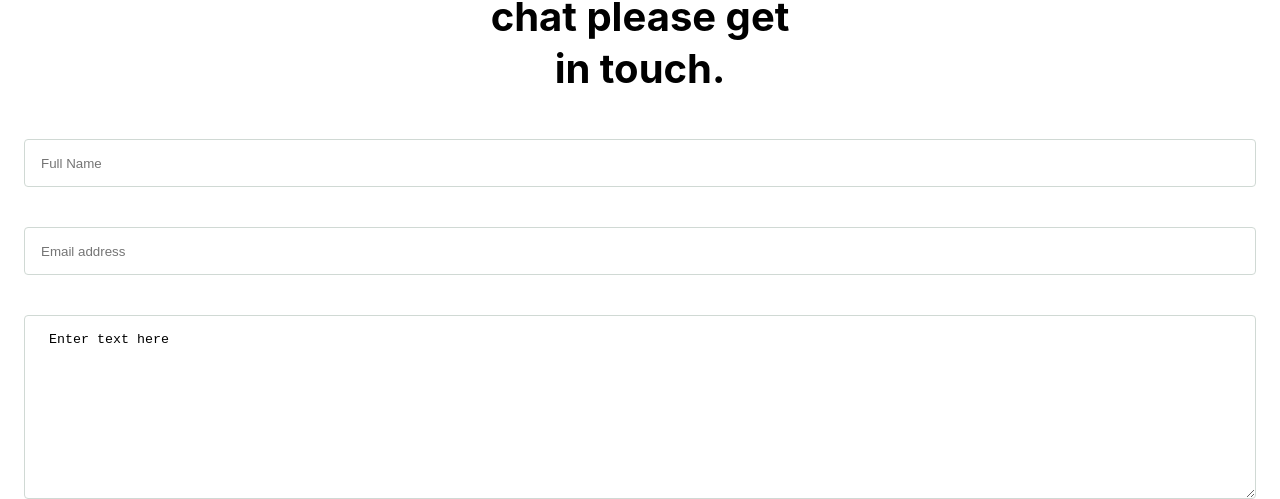
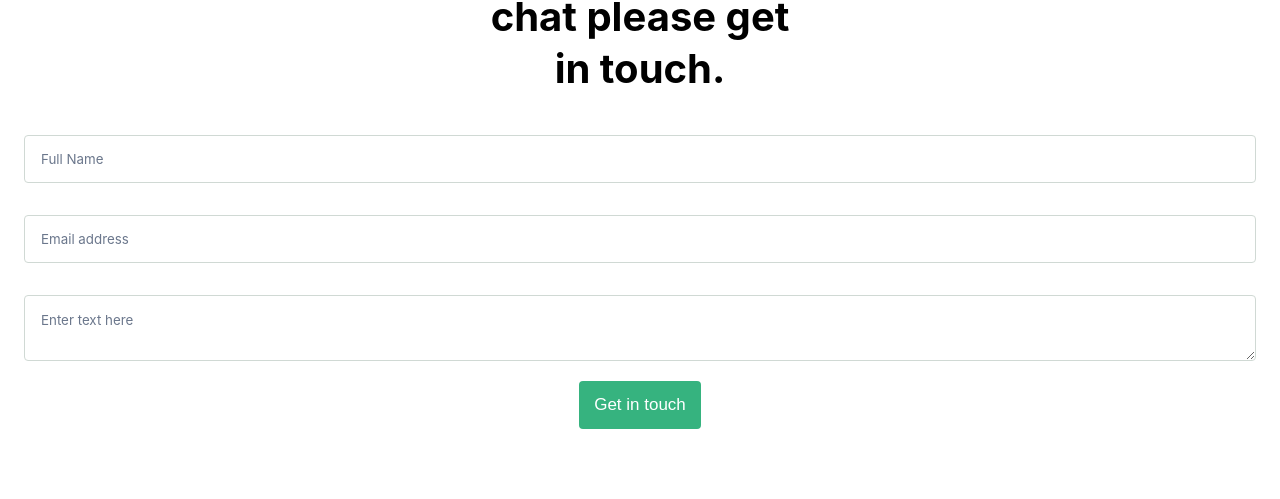
Before and after one commit to daveblaq/my-portfolio, a website: page index.html in a window 1280 px wide. Shown: the part 5941-6440 px from the top of the page. Drawn offline with Linux system fonts and the light colour scheme.

Commit message:
Update made to the contact form

```diff
--- a/css/style.css
+++ b/css/style.css
@@ -428,6 +428,7 @@ ul li {
   line-height: 52px;
   max-width: 327px;
   text-align: center;
+  font-family: 'Inter', sans-serif;
 }
 
 .contact-me > p {
@@ -437,6 +438,7 @@ ul li {
   line-height: 32px;
   text-align: center;
   color: #42526e;
+  font-family: 'Inter', sans-serif;
 }
 
 .contact-form {
@@ -447,27 +449,35 @@ ul li {
   height: 48px;
   padding: 16px;
   width: 100%;
-  margin-top: 20px;
-  margin-bottom: 20px;
+  margin-top: 16px;
+  margin-bottom: 16px;
   border-radius: 4px;
-  border: 1px solid #D0D9D4;
+  border: 1px solid #d0d9d4;
+  font-family: 'Inter', sans-serif;
 }
 
 .input-email {
   height: 48px;
   padding: 16px;
   width: 100%;
-  margin-top: 20px;
-  margin-bottom: 20px;
+  margin-top: 16px;
+  margin-bottom: 16px;
   border-radius: 4px;
-  border: 1px solid #D0D9D4;
+  border: 1px solid #d0d9d4;
+  font-family: 'Inter', sans-serif;
 }
 
 .input-text-area {
   padding: 16px;
   width: 100%;
-  margin-top: 20px;
-  margin-bottom: 20px;
+  margin-top: 16px;
+  margin-bottom: 16px;
   border-radius: 4px;
-  border: 1px solid #D0D9D4;
+  border: 1px solid #d0d9d4;
+  font-family: 'Inter', sans-serif;
 }
+
+::placeholder {
+  color: #6b778c;
+  opacity: 1;
+}
--- a/index.html
+++ b/index.html
@@ -243,12 +243,12 @@
             <h3>I'm always interested in hearing about new projects, so if you'd like to chat please get in touch.</h3>
         </div>
         <div class="contact-form">
-            <form action="">
-                <input type="text" name="name" class="input-name" placeholder="Full Name" required maxlength="30">
-                <input type="email" name="email" class="input-email" placeholder="Email address" required>
-                <textarea name="" required class="input-text-area" cols="30" rows="10"> Enter text here</textarea>
+            <form action="https://formspree.io/f/meqnbegz" method="post">
+                <input type="text" id="name" name="name" class="input-name" placeholder="Full Name" required maxlength="30">
+                <input type="email" id="email" name="email" class="input-email" placeholder="Email address" required>
+                <textarea name="message" id="message" required class="input-text-area" placeholder="Enter text here"></textarea>
                 <div class="btn">
-                    <button class="button" type="submit">See Project</button>
+                    <button class="button" type="submit">Get in touch</button>
                 </div>
             </form>
         </div>
```
